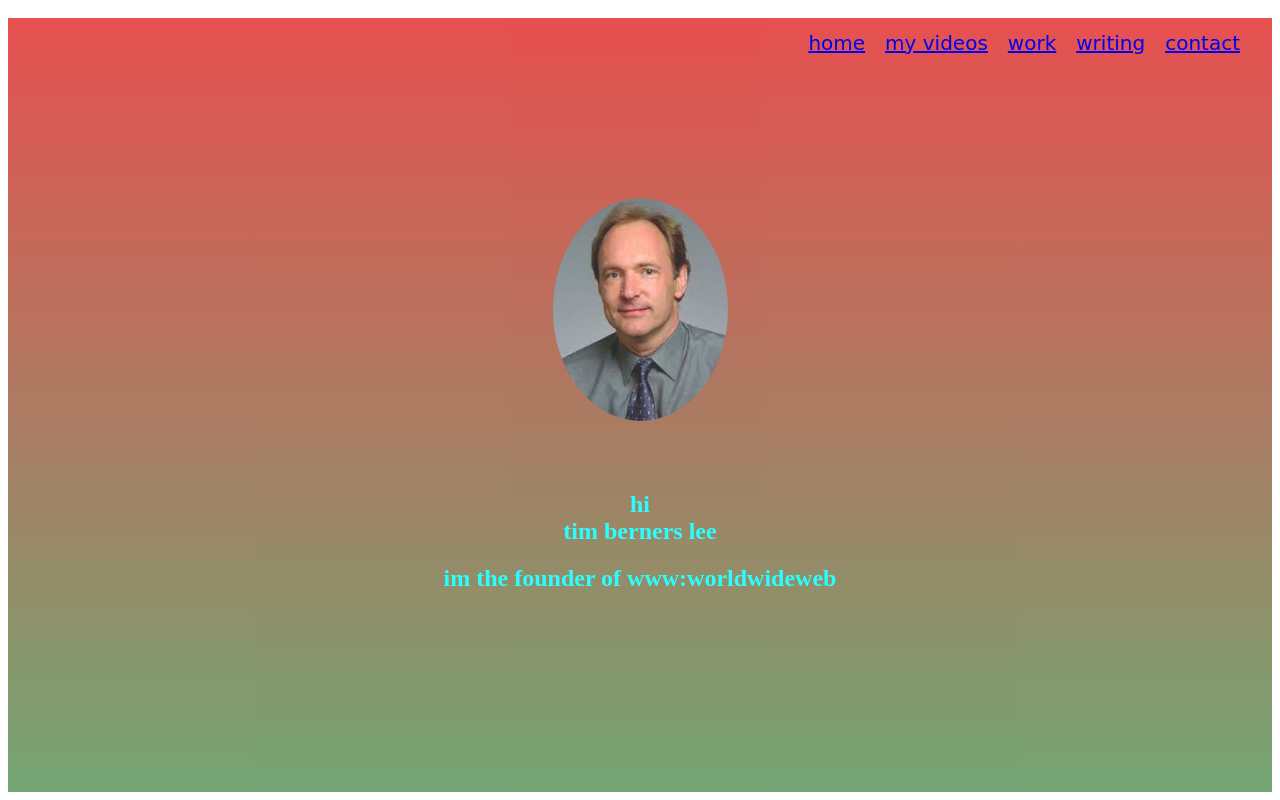
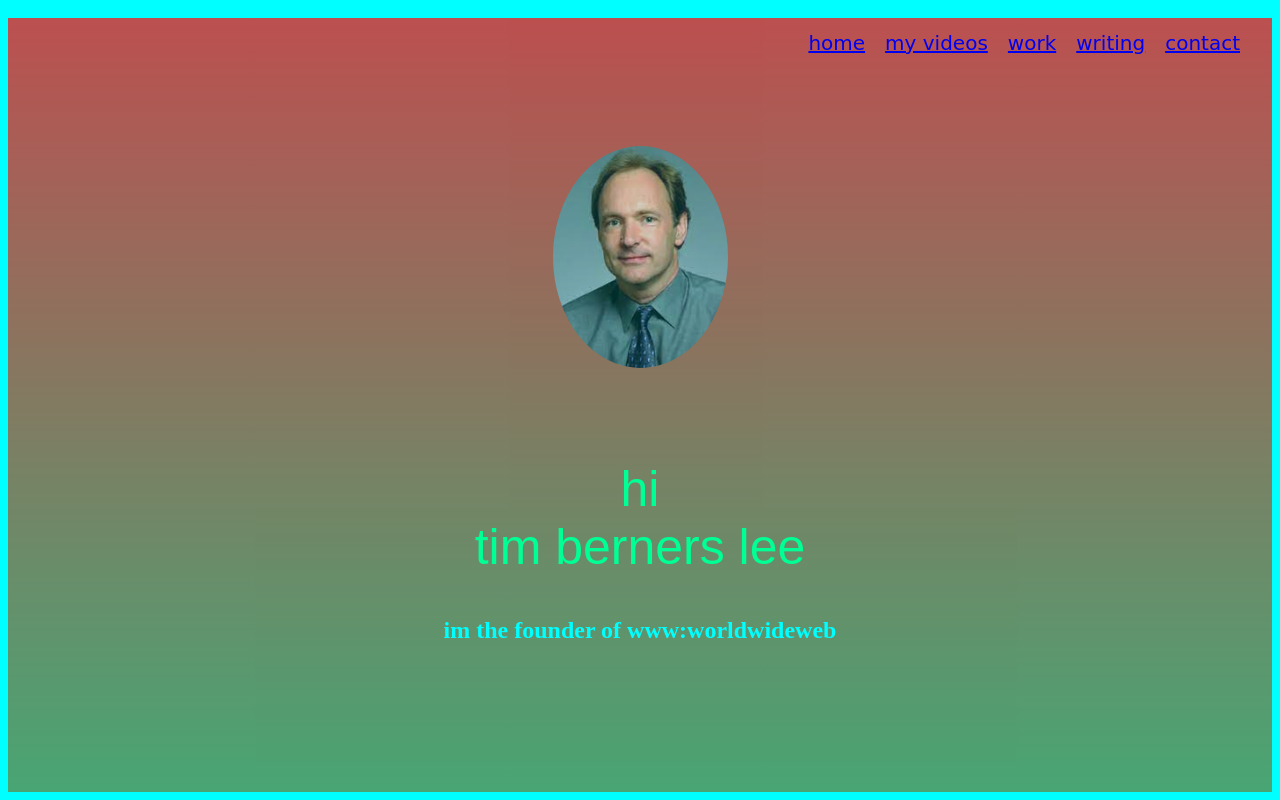
Before and after one commit to NimbossX/tim-berners-lee, a plain HTML site: page index.html in a window 1280 px wide. Shown: the top 800 px of the page. Drawn offline with Linux system fonts and the light colour scheme; a web font is replaced by a local one.

Commit message:
Update style.css

```diff
--- a/style.css
+++ b/style.css
@@ -1,6 +1,7 @@
 body{
 text-align: center;
 padding-top: 10px;
+background-color: aqua
 }
 #welecome{
     color: aqua;
@@ -71,3 +72,9 @@ border: 5px;
 border-color: red;
 padding: 5px;
 }
+h1{
+ font-size: 50px;
+ color: springgreen;
+font-family: Arial, Helvetica, sans-serif;
+font-weight: 500;
+}
```
